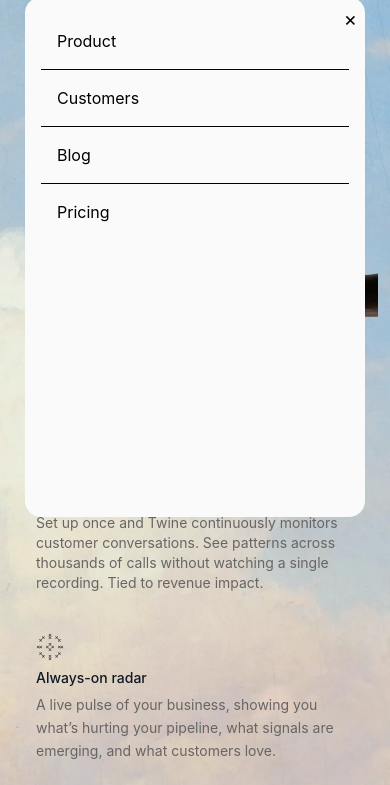
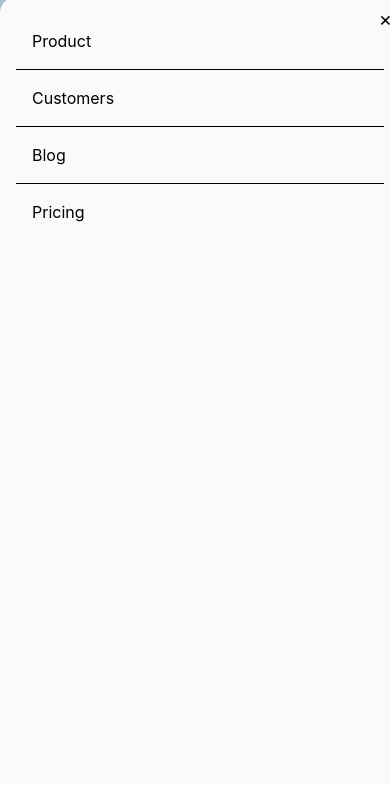
Before and after one commit to Oriyemi/twine-app, a website built with Vite: page product.html in a window 390 px wide. Both pictures are taken after a click on the button 354 px from the left and 36 px from the top of the page. Shown: the part 59-844 px from the top of the page. Built offline with nearby package versions, Linux system fonts and the light colour scheme.

Commit message:
feat: update hamburger menu dimensions for improved usability

```diff
--- a/product.html
+++ b/product.html
@@ -34,11 +34,11 @@
         </a>
       </div>
 
-                               <button id="hamburger" class="md:hidden block p-2">
+        <button id="hamburger" class="md:hidden block p-2">
         <img src="./assets/images/hambuger.webp" alt="hamburger" class="w-6 h-6">
     </button>
 
-    <div id="navigator" class="hidden bg-[#FAFAFA]  w-85 md:w-150 h-130 p-4 absolute inset-0 mx-auto rounded-2xl z-10 top-14 ">
+    <div id="navigator" class="hidden bg-[#FAFAFA]  w-100 md:w-150 h-250 p-4 absolute inset-0 mx-auto rounded-2xl z-10 top-14 ">
         <button id="closeBtn" class="absolute top-2 right-2 text-xl">
             &times;
         </button>
```
